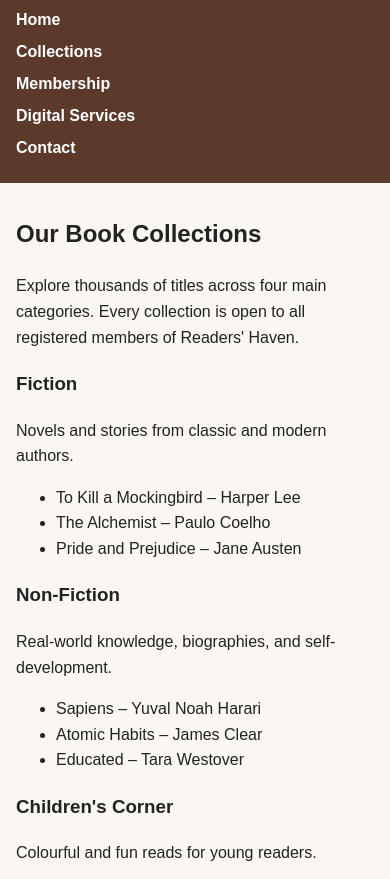
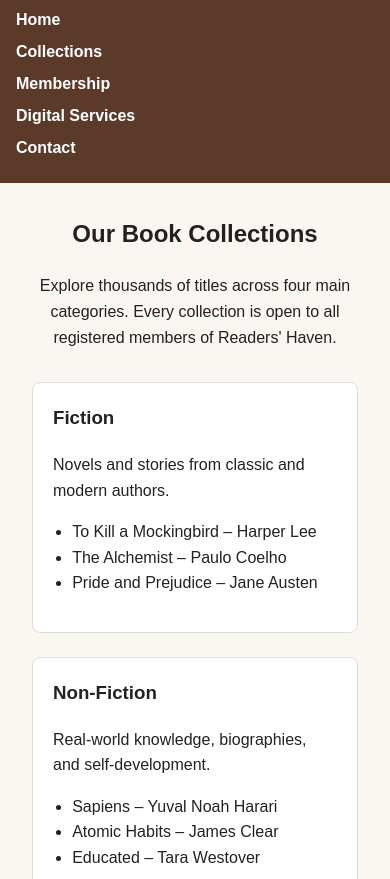
Before and after one commit to l1f26-seg3/readers-haven-library, a website: page src/collections.html in a window 390 px wide. Shown: the part 154-1033 px from the top of the page. Drawn offline with Linux system fonts and the light colour scheme.

Commit message:
Add collections grid styles and responsive media query

```diff
--- a/styles/style.css
+++ b/styles/style.css
@@ -12,6 +12,43 @@ footer { text-align: center; padding: 1rem; background: #eee; }
 /* ===== HOME PAGE (Team Lead) ===== */
 
 /* ===== COLLECTIONS PAGE (Member 1) ===== */
+.collections-intro {
+  text-align: center;
+  margin: 2rem auto;
+  max-width: 700px;
+}
+
+.collections-grid {
+  display: grid;
+  grid-template-columns: repeat(2, 1fr);
+  gap: 1.5rem;
+  max-width: 1000px;
+  margin: 0 auto 2rem;
+  padding: 0 1rem;
+}
+
+.collection-card {
+  background: #ffffff;
+  border: 1px solid #ddd;
+  border-radius: 8px;
+  padding: 1.25rem;
+}
+
+.collection-card h3 {
+  margin-top: 0;
+}
+
+.collection-card ul {
+  padding-left: 1.2rem;
+}
+
+/* Responsive: single column on small screens */
+@media (max-width: 600px) {
+  .collections-grid {
+    grid-template-columns: 1fr;
+  }
+}
+
 
 /* ===== MEMBERSHIP PAGE (Member 2) ===== */
 
```
